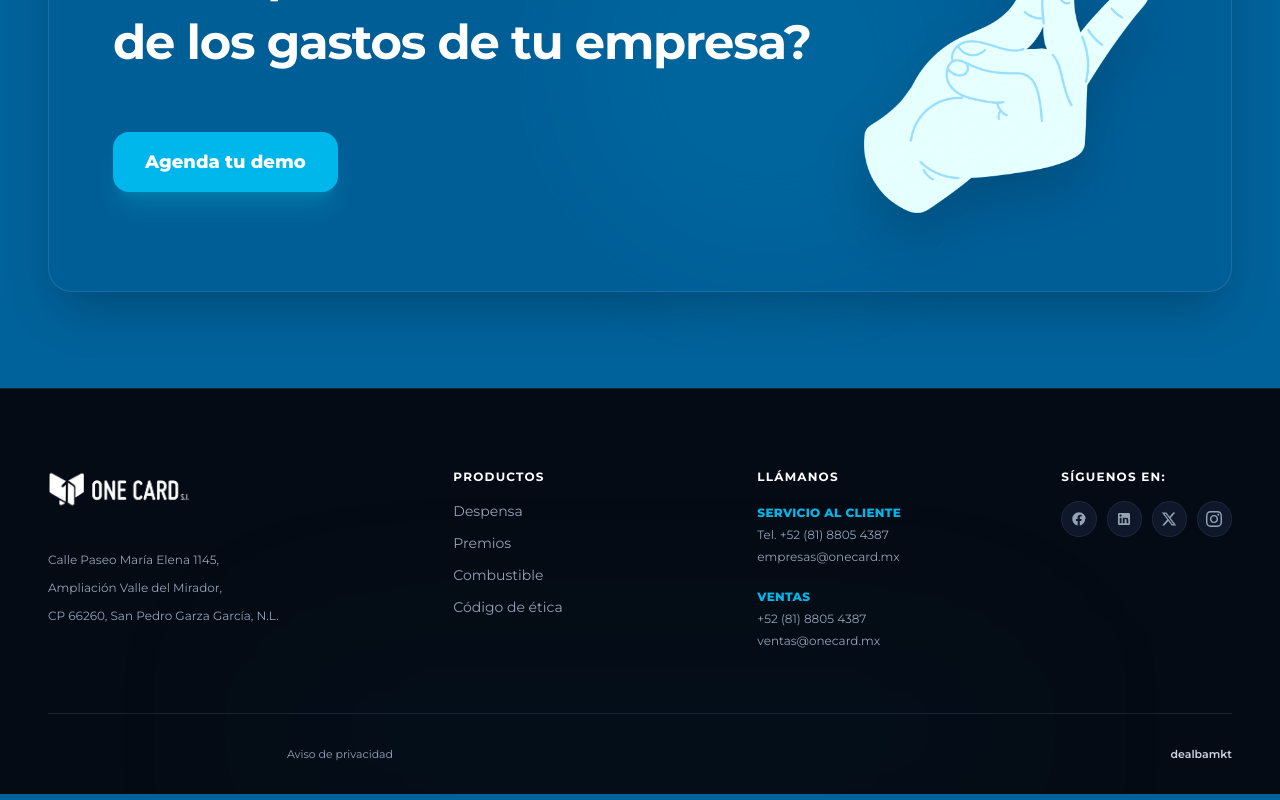
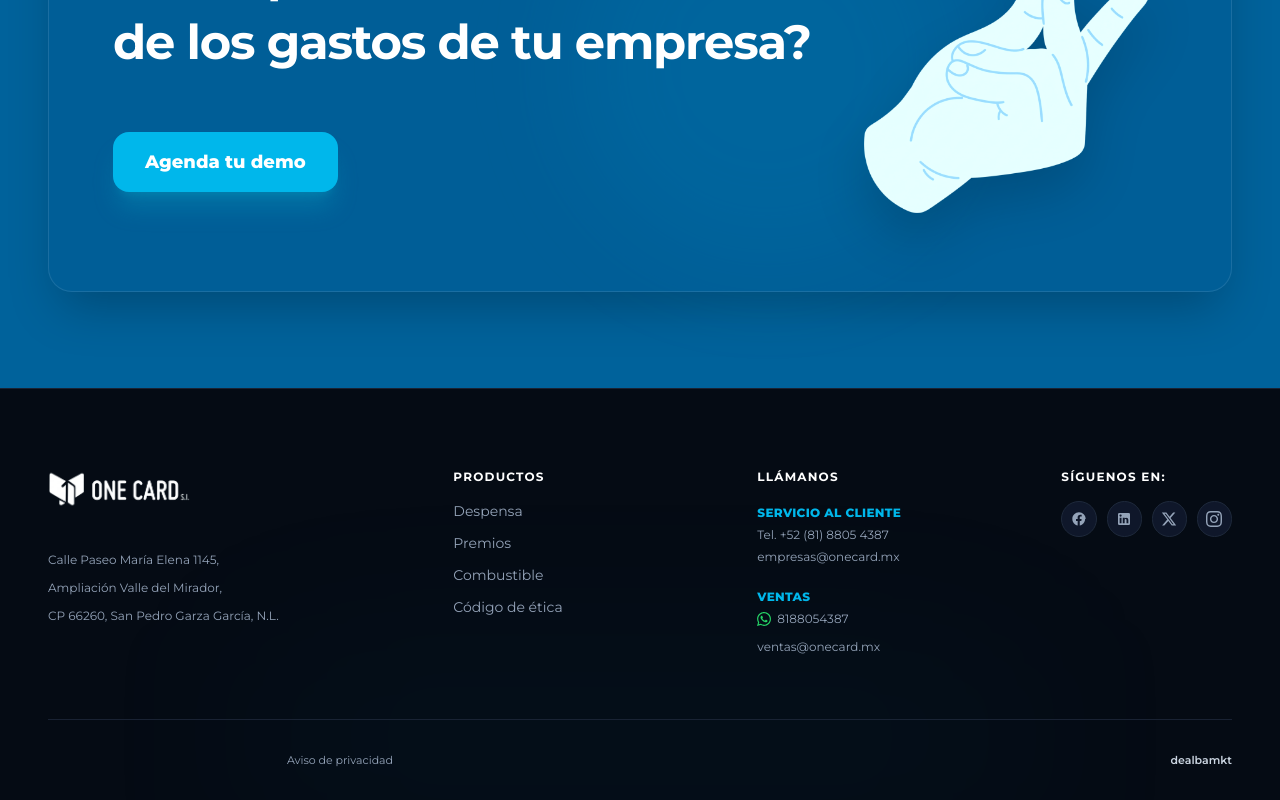
Before and after one commit to jhon-henao13/onecard-wireframe-landing, a React (Vite) app: page / in a window 1280 px wide. Shown: the part 9315-10115 px from the top of the page. Built offline with nearby package versions, Linux system fonts and the light colour scheme.

Commit message:
fix: icon wpp & link a to wpp in footer sales section

```diff
--- a/src/components/Footer.jsx
+++ b/src/components/Footer.jsx
@@ -27,6 +27,12 @@
 const InstagramIcon = () => (
   <svg className="w-4 h-4 fill-current" viewBox="0 0 24 24">
     <path d="M12 2.163c3.204 0 3.584.012 4.85.07 3.252.148 4.771 1.691 4.919 4.919.058 1.265.069 1.645.069 4.849 0 3.205-.012 3.584-.069 4.849-.149 3.225-1.664 4.771-4.919 4.919-1.266.058-1.644.07-4.85.07-3.204 0-3.584-.012-4.849-.07-3.26-.149-4.771-1.699-4.919-4.92-.058-1.265-.07-1.644-.07-4.849 0-3.204.013-3.583.07-4.849.149-3.227 1.664-4.771 4.919-4.919 1.266-.057 1.645-.069 4.849-.069zm0-2.163c-3.259 0-3.667.014-4.947.072-4.358.2-6.78 2.618-6.98 6.98-.059 1.281-.073 1.689-.073 4.948 0 3.259.014 3.668.072 4.948.2 4.358 2.618 6.78 6.98 6.98 1.281.058 1.689.072 4.948.072 3.259 0 3.668-.014 4.948-.072 4.354-.2 6.782-2.618 6.979-6.98.059-1.28.073-1.689.073-4.948 0-3.259-.014-3.667-.072-4.947-.196-4.354-2.617-6.78-6.979-6.98-1.281-.059-1.69-.073-4.949-.073zm0 5.838c-3.403 0-6.162 2.759-6.162 6.162s2.759 6.163 6.162 6.163 6.162-2.759 6.162-6.163c0-3.403-2.759-6.162-6.162-6.162zm0 10.162c-2.209 0-4-1.79-4-4 0-2.209 1.791-4 4-4s4 1.791 4 4c0 2.21-1.791 4-4 4zm6.406-11.845c-.796 0-1.441.645-1.441 1.44s.645 1.44 1.441 1.44c.795 0 1.439-.645 1.439-1.44s-.644-1.44-1.439-1.44z" />
+  </svg>
+);
+
+const WhatsappIcon = () => (
+  <svg className="w-3.5 h-3.5 fill-current" viewBox="0 0 24 24">
+    <path d="M.057 24l1.687-6.163c-1.041-1.804-1.588-3.849-1.587-5.946.003-6.556 5.338-11.891 11.893-11.891 3.181.001 6.167 1.24 8.413 3.488 2.245 2.248 3.481 5.236 3.48 8.414-.003 6.557-5.338 11.892-11.893 11.892-1.99-.001-3.951-.5-5.688-1.448l-6.305 1.654zm6.597-3.807c1.676.995 3.276 1.591 5.392 1.592 5.448 0 9.886-4.434 9.889-9.885.002-5.462-4.415-9.89-9.881-9.892-5.452 0-9.887 4.434-9.889 9.884-.001 2.225.651 3.891 1.746 5.634l-.999 3.648 3.742-.981zm11.387-5.464c-.074-.124-.272-.198-.57-.347-.297-.149-1.758-.868-2.031-.967-.272-.099-.47-.149-.669.149-.198.297-.768.967-.941 1.165-.173.198-.347.223-.644.074-.297-.149-1.255-.462-2.39-1.475-.883-.788-1.48-1.761-1.653-2.059-.173-.297-.018-.458.13-.606.134-.133.297-.347.446-.521.151-.172.2-.296.3-.495.099-.198.05-.372-.025-.521-.075-.148-.669-1.611-.916-2.206-.242-.579-.487-.501-.669-.51l-.57-.01c-.198 0-.52.074-.792.372s-1.04 1.016-1.04 2.479 1.065 2.876 1.213 3.074c.149.198 2.095 3.2 5.076 4.487.709.306 1.263.489 1.694.626.712.226 1.36.194 1.872.118.571-.085 1.758-.719 2.006-1.413.248-.695.248-1.29.173-1.414z" />
   </svg>
 );
 
@@ -113,7 +119,17 @@
               <span className="text-xs font-extrabold text-[#00b7eb] block tracking-wide">
                 VENTAS
               </span>
-              <p className="text-xs text-slate-400">+52 (81) 8805 4387</p>
+              <a
+                href="https://wa.me/528188054387"
+                target="_blank"
+                rel="noreferrer"
+                className="inline-flex items-center gap-1.5 text-xs text-slate-400 hover:text-white transition-colors"
+              >
+                <span className="text-[#25D366] flex-shrink-0">
+                  <WhatsappIcon />
+                </span>
+                <span>8188054387</span>
+              </a>
               <a
                 href="mailto:ventas@onecard.mx"
                 className="text-xs text-slate-400 hover:text-white transition-colors block"
@@ -121,6 +137,7 @@
                 ventas@onecard.mx
               </a>
             </div>
+
           </div>
 
           {/* COLUMNA 4: Redes Sociales (span 2) */}
```
